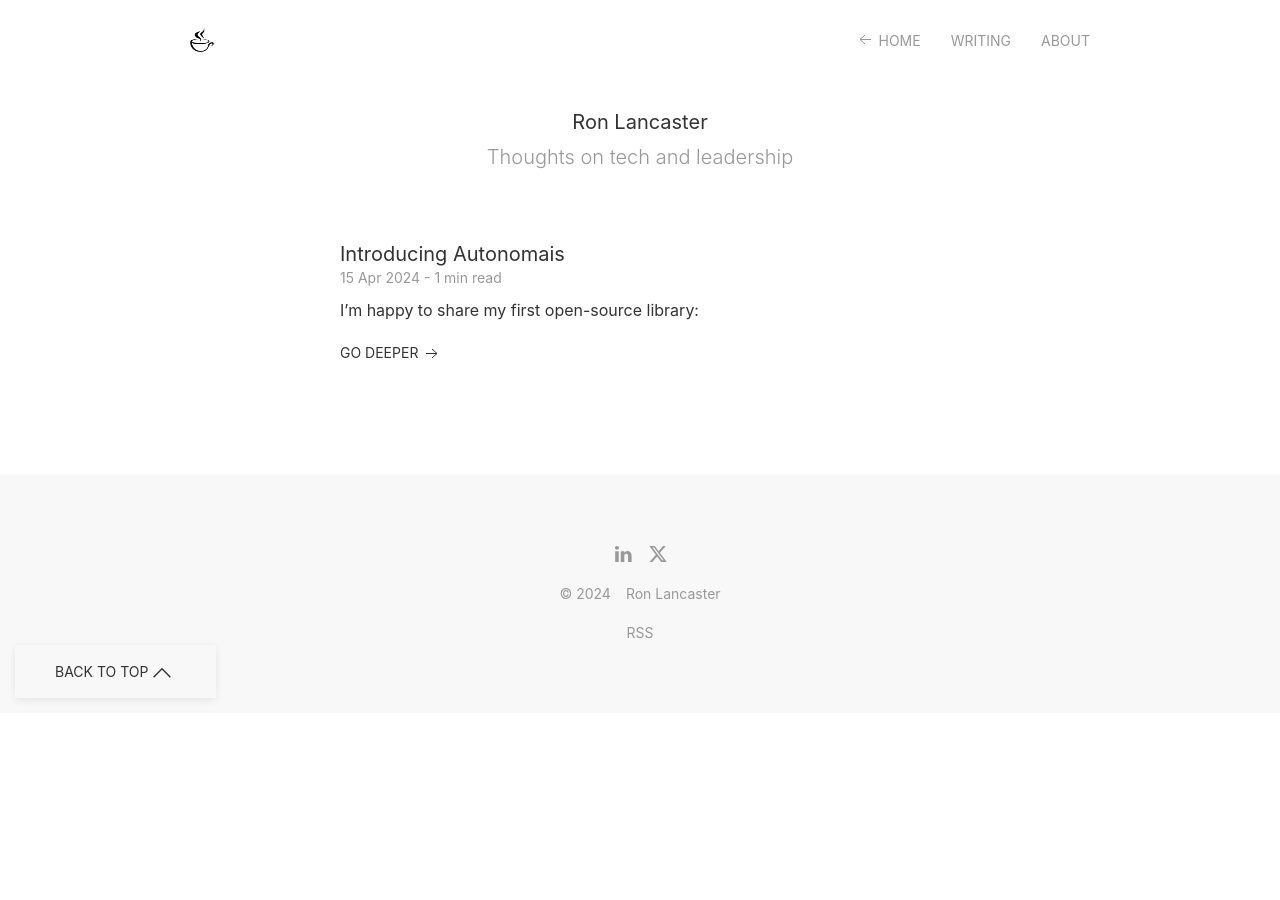
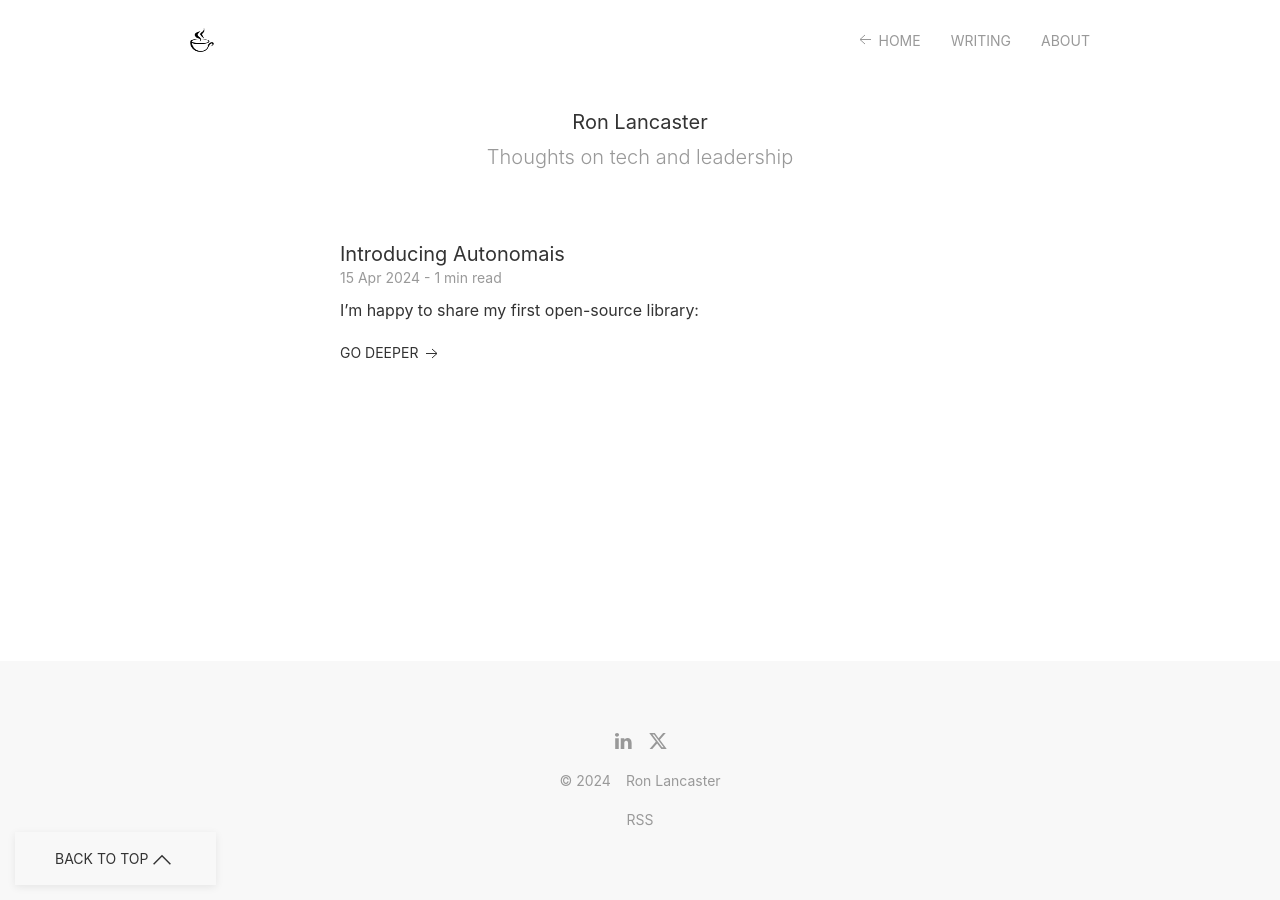
Before and after one commit to nyvyn/nyvyn.github.io, a Jekyll site: the page built from _pages/writing.markdown, in a window 1280 px wide. Built offline with Jekyll 4.4.1, drawn with Linux system fonts in a browser that asks for light colours.

Commit message:
Move viewport attribute from body to main tag
The viewport attribute "data-uk-height-viewport" has been moved from the body tag to the main tag in both home.html and default.html. This change ensures that the main content area expands to fill the vertical height of the viewport, improving the layout consistency across different screen sizes.

```diff
--- a/_layouts/default.html
+++ b/_layouts/default.html
@@ -3,13 +3,13 @@
 
 {% include head.html %}
 
-<body data-uk-height-viewport="expand: true">
+<body>
 
 {% include navigation.html %}
 
 {% include profile.html %}
 
-    <main class="uk-flex-1">
+<main data-uk-height-viewport="expand: true">
     <div class="uk-section uk-section-small uk-section-default">
         <div class="uk-container uk-container-xsmall">
             {{ content }}
--- a/_layouts/home.html
+++ b/_layouts/home.html
@@ -3,7 +3,7 @@
 
 {% include head.html %}
 
-<body data-uk-height-viewport="expand: true">
+<body>
 
 {% include navigation.html %}
 
@@ -29,7 +29,7 @@
     </div>
 </div>
 
-<main>
+<main data-uk-height-viewport="expand: true">
     <div class="uk-section uk-section-small uk-section-default ">
         <div class="uk-container uk-container-small">
             {{ content }}
```
Lines whose indentation alone changed are shown as unchanged.
